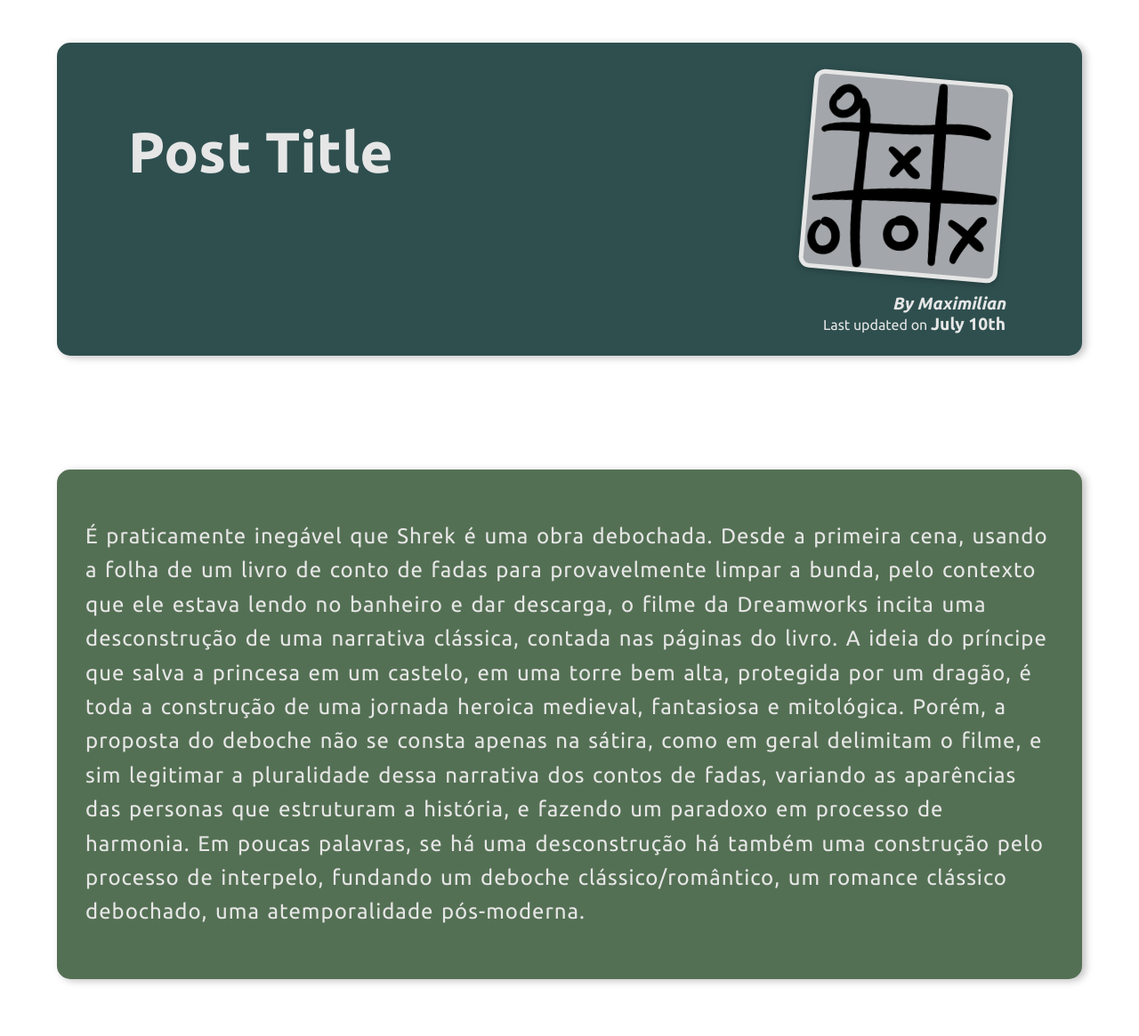
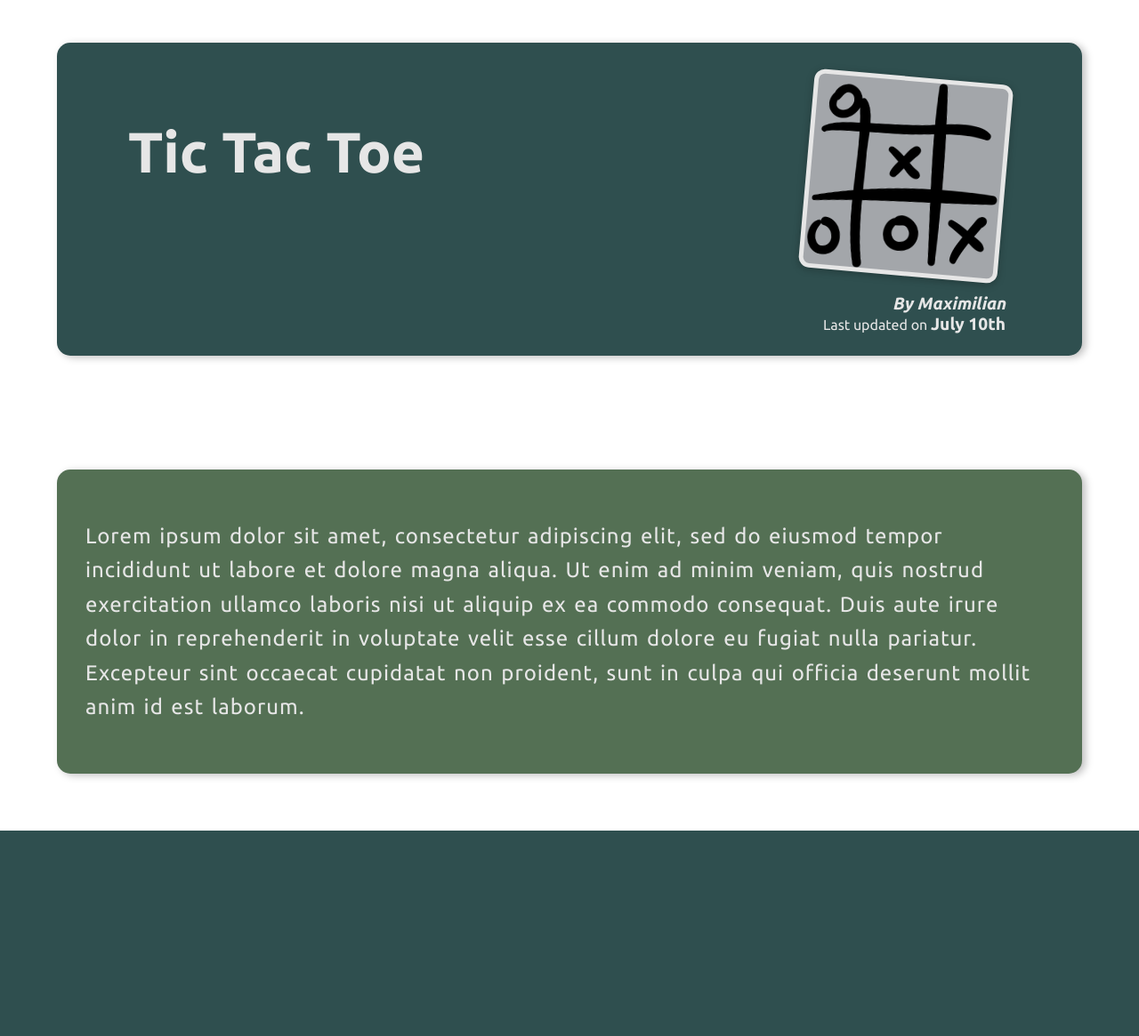
Before and after one commit to 4ntho0ny/My-Blog, a Django app: page /posts/1 in a window 1280 px wide. Shown: the part 80-1245 px from the top of the page at 89% size. After the commit the page ends 1014 px from the top, so only its background shows below. Run offline with Django 5.2, Linux system fonts and the light colour scheme.

Commit message:
Add the diferent posts in view

```diff
--- a/blog/templates/blog/index.html
+++ b/blog/templates/blog/index.html
@@ -25,9 +25,9 @@
         <h2>My Latest Thoughts</h2>
 
         <ul>
-            {% include "blog/includes/post.html" %}
-            {% include "blog/includes/post.html" %}
-            {% include "blog/includes/post.html" %}
+            {% for post in posts %}
+                {% include "blog/includes/post.html" %}
+            {% endfor %}
         </ul>
     </section>
 
--- a/blog/templates/blog/post-details.html
+++ b/blog/templates/blog/post-details.html
@@ -11,7 +11,7 @@
 
 {% block content %}
     <section id="summary">
-        <h2>Post Title</h2>
+        <h2>Tic Tac Toe</h2>
 
         <article>
             <img src="{% static "blog/images/tic_tac_toe.png"%}" alt="Post Title"/>
@@ -24,17 +24,9 @@
 
     <main>
         <p>
-            É praticamente inegável que Shrek é uma obra debochada. Desde a primeira cena, usando
-            a folha de um livro de conto de fadas para provavelmente limpar a bunda, pelo contexto
-            que ele estava lendo no banheiro e dar descarga, o filme da Dreamworks incita uma
-            desconstrução de uma narrativa clássica, contada nas páginas do livro. A ideia do príncipe
-            que salva a princesa em um castelo, em uma torre bem alta, protegida por um dragão, é toda
-            a construção de uma jornada heroica medieval, fantasiosa e mitológica. Porém, a proposta do
-            deboche não se consta apenas na sátira, como em geral delimitam o filme, e sim legitimar a
-            pluralidade dessa narrativa dos contos de fadas, variando as aparências das personas que
-            estruturam a história, e fazendo um paradoxo em processo de harmonia. Em poucas palavras,
-            se há uma desconstrução há também uma construção pelo processo de interpelo, fundando um
-            deboche clássico/romântico, um romance clássico debochado, uma atemporalidade pós-moderna.
+        Lorem ipsum dolor sit amet, consectetur adipiscing elit, sed do eiusmod tempor incididunt ut labore et dolore magna aliqua. Ut enim ad minim veniam,
+        quis nostrud exercitation ullamco laboris nisi ut aliquip ex ea commodo consequat. Duis aute irure dolor in reprehenderit in voluptate velit esse cillum
+        dolore eu fugiat nulla pariatur. Excepteur sint occaecat cupidatat non proident, sunt in culpa qui officia deserunt mollit anim id est laborum.
         </p>
     </main>
 {% endblock %}
--- a/blog/views.py
+++ b/blog/views.py
@@ -1,7 +1,81 @@
+from datetime import date
 from django.shortcuts import render
 
+all_posts = [
+    {
+        "slug": "tic-tac-toe",
+        "image": "tic_tac_toe.png",
+        "author": "Anthony",
+        "date": date(2024, 7, 20),
+        "title": "Tic Tac Toe Game",
+        "excerpt": "This is Tic Tac Toe game, made with python and pygame library.",
+        "content": """
+        Lorem ipsum dolor sit amet, consectetur adipiscing elit, sed do eiusmod tempor incididunt ut labore et dolore magna aliqua. Ut enim ad minim veniam,
+        quis nostrud exercitation ullamco laboris nisi ut aliquip ex ea commodo consequat. Duis aute irure dolor in reprehenderit in voluptate velit esse cillum
+        dolore eu fugiat nulla pariatur. Excepteur sint occaecat cupidatat non proident, sunt in culpa qui officia deserunt mollit anim id est laborum.
+
+        Lorem ipsum dolor sit amet, consectetur adipiscing elit, sed do eiusmod tempor incididunt ut labore et dolore magna aliqua. Ut enim ad minim veniam,
+        quis nostrud exercitation ullamco laboris nisi ut aliquip ex ea commodo consequat. Duis aute irure dolor in reprehenderit in voluptate velit esse cillum
+        dolore eu fugiat nulla pariatur. Excepteur sint occaecat cupidatat non proident, sunt in culpa qui officia deserunt mollit anim id est laborum.
+
+        Lorem ipsum dolor sit amet, consectetur adipiscing elit, sed do eiusmod tempor incididunt ut labore et dolore magna aliqua. Ut enim ad minim veniam,
+        quis nostrud exercitation ullamco laboris nisi ut aliquip ex ea commodo consequat. Duis aute irure dolor in reprehenderit in voluptate velit esse cillum
+        dolore eu fugiat nulla pariatur. Excepteur sint occaecat cupidatat non proident, sunt in culpa qui officia deserunt mollit anim id est laborum.
+        """
+    },
+    {
+        "slug": "muay-thay",
+        "image": "thai.png",
+        "author": "Anthony",
+        "date": date(2024, 1, 4),
+        "title": "Muay Thay",
+        "excerpt": "Lorem ipsum dolor sit amet, consectetur adipiscing elit, sed do eiusmod tempor incididunt ut labore et dolore magna aliqua.",
+        "content": """
+        Lorem ipsum dolor sit amet, consectetur adipiscing elit, sed do eiusmod tempor incididunt ut labore et dolore magna aliqua. Ut enim ad minim veniam,
+        quis nostrud exercitation ullamco laboris nisi ut aliquip ex ea commodo consequat. Duis aute irure dolor in reprehenderit in voluptate velit esse cillum
+        dolore eu fugiat nulla pariatur. Excepteur sint occaecat cupidatat non proident, sunt in culpa qui officia deserunt mollit anim id est laborum.
+
+        Lorem ipsum dolor sit amet, consectetur adipiscing elit, sed do eiusmod tempor incididunt ut labore et dolore magna aliqua. Ut enim ad minim veniam,
+        quis nostrud exercitation ullamco laboris nisi ut aliquip ex ea commodo consequat. Duis aute irure dolor in reprehenderit in voluptate velit esse cillum
+        dolore eu fugiat nulla pariatur. Excepteur sint occaecat cupidatat non proident, sunt in culpa qui officia deserunt mollit anim id est laborum.
+
+        Lorem ipsum dolor sit amet, consectetur adipiscing elit, sed do eiusmod tempor incididunt ut labore et dolore magna aliqua. Ut enim ad minim veniam,
+        quis nostrud exercitation ullamco laboris nisi ut aliquip ex ea commodo consequat. Duis aute irure dolor in reprehenderit in voluptate velit esse cillum
+        dolore eu fugiat nulla pariatur. Excepteur sint occaecat cupidatat non proident, sunt in culpa qui officia deserunt mollit anim id est laborum.
+        """
+    },
+    {
+        "slug": "cats",
+        "image": "cat.png",
+        "author": "Anthony",
+        "date": date(2023, 12, 15),
+        "title": "Cats",
+        "excerpt": "Lorem ipsum dolor sit amet, consectetur adipiscing elit, sed do eiusmod tempor incididunt ut labore et dolore magna aliqua.",
+        "content": """
+        Lorem ipsum dolor sit amet, consectetur adipiscing elit, sed do eiusmod tempor incididunt ut labore et dolore magna aliqua. Ut enim ad minim veniam,
+        quis nostrud exercitation ullamco laboris nisi ut aliquip ex ea commodo consequat. Duis aute irure dolor in reprehenderit in voluptate velit esse cillum
+        dolore eu fugiat nulla pariatur. Excepteur sint occaecat cupidatat non proident, sunt in culpa qui officia deserunt mollit anim id est laborum.
+
+        Lorem ipsum dolor sit amet, consectetur adipiscing elit, sed do eiusmod tempor incididunt ut labore et dolore magna aliqua. Ut enim ad minim veniam,
+        quis nostrud exercitation ullamco laboris nisi ut aliquip ex ea commodo consequat. Duis aute irure dolor in reprehenderit in voluptate velit esse cillum
+        dolore eu fugiat nulla pariatur. Excepteur sint occaecat cupidatat non proident, sunt in culpa qui officia deserunt mollit anim id est laborum.
+
+        Lorem ipsum dolor sit amet, consectetur adipiscing elit, sed do eiusmod tempor incididunt ut labore et dolore magna aliqua. Ut enim ad minim veniam,
+        quis nostrud exercitation ullamco laboris nisi ut aliquip ex ea commodo consequat. Duis aute irure dolor in reprehenderit in voluptate velit esse cillum
+        dolore eu fugiat nulla pariatur. Excepteur sint occaecat cupidatat non proident, sunt in culpa qui officia deserunt mollit anim id est laborum.
+        """
+    }
+]
+
+def get_date(post):
+    return post['date']
+
 def starting_page(request):
-    return render(request, "blog/index.html")
+    sorted_posts = sorted(all_posts, key=get_date)
+    latest_posts = sorted_posts[-3:]
+    return render(request, "blog/index.html", {
+        "posts": latest_posts
+    })
 
 def posts(request):
     return render(request, "blog/all-posts.html")
```
Also changed, not shown: blog/templates/blog/includes/post.html (+4 -4 lines), blog/static/blog/images/cat.png (added), blog/static/blog/images/thai.png (added).
